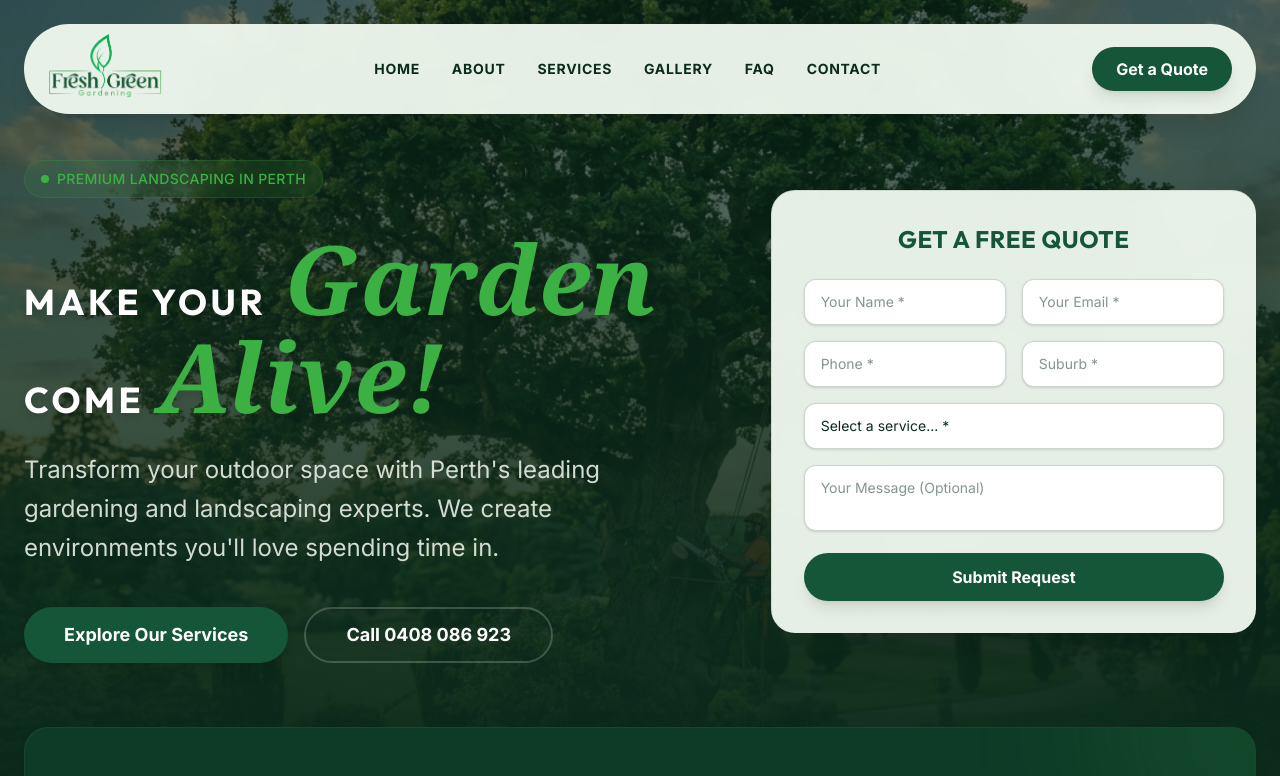
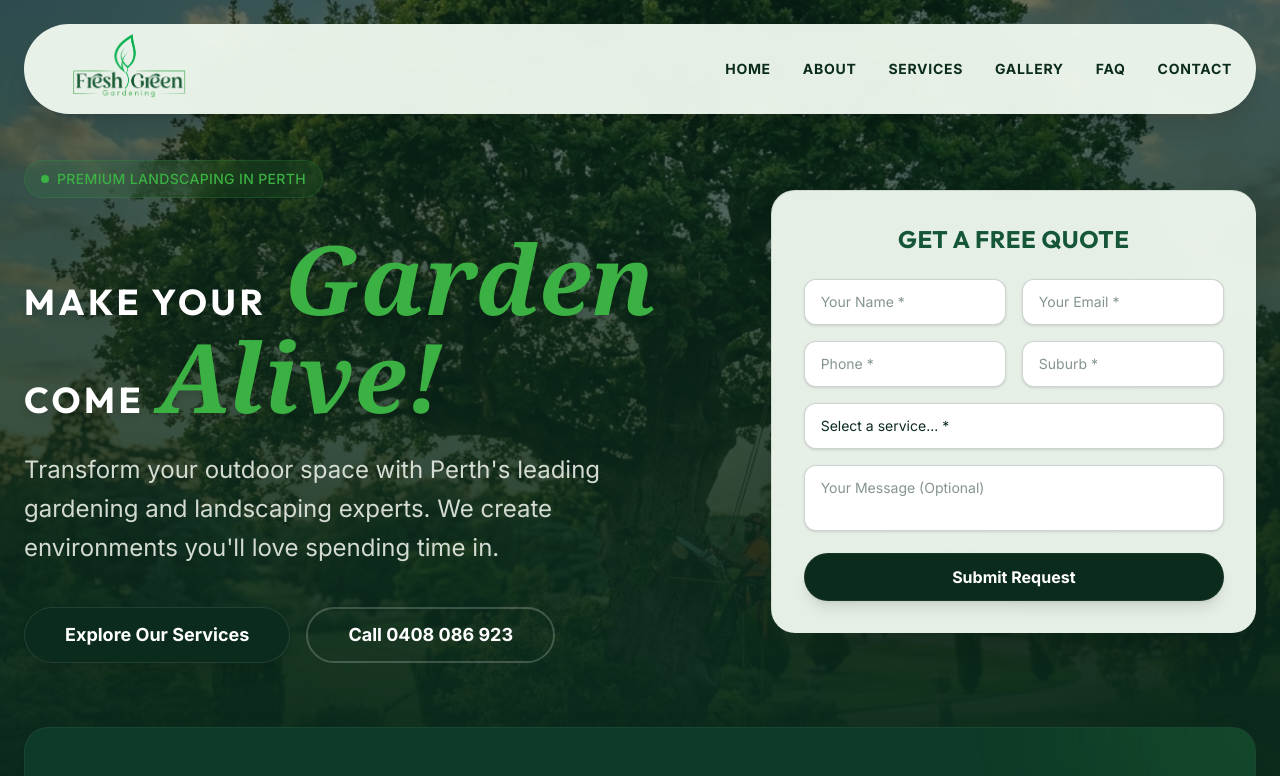
Before and after one commit to talhs999/Fresh-Green, a Next.js app: page / in a window 1280 px wide. Shown: the top 776 px of the page. Built offline with nearby package versions, Linux system fonts and the light colour scheme.

Commit message:
Remove header button, shift logo, and darken action buttons

```diff
--- a/src/app/(main)/page.tsx
+++ b/src/app/(main)/page.tsx
@@ -45,7 +45,7 @@ export default function Home() {
               </AnimatedSection>
 
               <AnimatedSection direction="up" delay={0.7} className="hidden lg:flex flex-col sm:flex-row gap-4">
-                <Button size="lg" className="bg-brand-primary text-white hover:bg-brand-primary-light shadow-lg" asChild>
+                <Button size="lg" className="bg-brand-dark text-white hover:bg-brand-primary shadow-lg border border-white/10" asChild>
                   <Link href="/services">Explore Our Services</Link>
                 </Button>
                 <Button size="lg" variant="outline" className="text-white border-white/20 hover:bg-white/10" asChild>
@@ -58,7 +58,7 @@ export default function Home() {
               <HeroContactForm />
 
               <AnimatedSection direction="up" delay={0.7} className="flex lg:hidden flex-col sm:flex-row gap-3 mt-6">
-                <Button size="lg" asChild className="w-full">
+                <Button size="lg" asChild className="w-full bg-brand-dark text-white hover:bg-brand-primary border border-white/10">
                   <Link href="/services">Explore Our Services</Link>
                 </Button>
                 <Button size="lg" variant="outline" className="w-full text-white border-white/20 hover:bg-white/10" asChild>
--- a/src/components/layout/Header.tsx
+++ b/src/components/layout/Header.tsx
@@ -44,7 +44,7 @@ export default function Header() {
               : "bg-[#F2FAF1]/95 backdrop-blur-sm shadow-xl px-6 py-4"
           )}
         >
-          <Link href="/" className="flex items-center group shrink-0">
+          <Link href="/" className="flex items-center group shrink-0 pl-4 md:pl-6">
             <Image
               src={headerLogo}
               alt="Fresh Green Gardening Logo"
@@ -67,23 +67,11 @@ export default function Header() {
             ))}
           </nav>
 
-          <div className="hidden md:flex">
-            <Link
-              href="/contact"
-              className="bg-brand-primary hover:bg-brand-primary-light text-white font-bold px-6 py-2.5 rounded-full transition-all hover:scale-105 active:scale-95 shadow-lg"
-            >
-              Get a Quote
-            </Link>
-          </div>
+
 
           {/* Mobile Actions */}
           <div className="flex md:hidden items-center gap-4">
-            <Link
-              href="/contact"
-              className="bg-brand-primary hover:bg-brand-primary-light text-white font-bold px-4 py-1.5 text-sm rounded-full transition-transform active:scale-95 whitespace-nowrap shadow-lg"
-            >
-              Get a Quote
-            </Link>
+
             <button
               className="text-brand-dark hover:text-brand-primary transition-colors"
               onClick={() => setMobileMenuOpen(!mobileMenuOpen)}
@@ -111,13 +99,7 @@ export default function Header() {
             {link.name}
           </Link>
         ))}
-        <Link
-          href="/contact"
-          onClick={() => setMobileMenuOpen(false)}
-          className="mt-4 bg-brand-primary text-white hover:bg-brand-primary-light font-bold text-center py-3 rounded-full"
-        >
-          Get a Quote
-        </Link>
+
       </div>
     </header>
   );
--- a/src/components/ui/HeroContactForm.tsx
+++ b/src/components/ui/HeroContactForm.tsx
@@ -101,7 +101,7 @@ export function HeroContactForm() {
           </div>
         )}
 
-        <Button type="submit" className="w-full bg-brand-primary text-white hover:bg-brand-primary-light shadow-lg" disabled={isSubmitting}>
+        <Button type="submit" className="w-full bg-brand-dark text-white hover:bg-brand-primary shadow-lg border border-white/5" disabled={isSubmitting}>
           {isSubmitting ? "Sending..." : "Submit Request"}
         </Button>
       </form>
```
